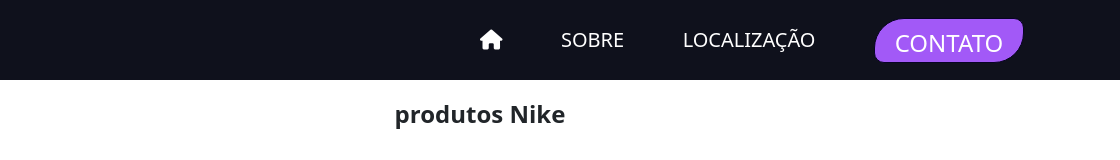
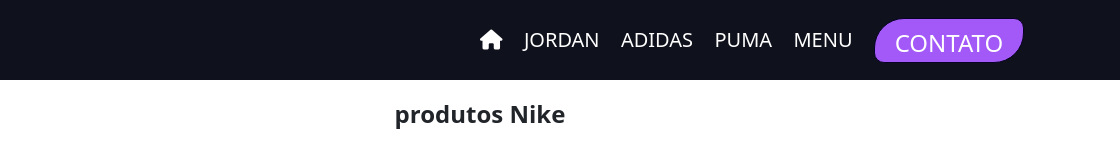
Before and after one commit to gustaxxzz/StyleSport, a plain HTML site: page nike.HTML in a window 1280 px wide. Shown: the top 160 px of the page, 160-1280 px from the left. Drawn offline with Linux system fonts and the light colour scheme.

Commit message:
up em todas page

```diff
--- a/nike.HTML
+++ b/nike.HTML
@@ -20,8 +20,10 @@
         <img class="logo" src="./img/logotipo.png" alt="Logo Senai" />
         <nav id="menu-header" class="menu-header">
           <a href="index.html" title="Início da Página" class="fa-solid fa-house" style="color: #ffffff;" ></a>
-          <a href="#">Sobre</a>
-          <a href="#">Localização</a>
+          <a href="./jordan.HTML">jordan</a>
+          <a href="./adidas.HTML">adidas</a>
+          <a href="./puma.HTML">puma</a>
+          <a href="./index.HTML">menu</a>
           <a class="botao" href="./contato.HTML">Contato</a>
         </nav>
         <a
```
Also changed, not shown: adidas.HTML (+5 -3 lines), index.HTML (+4 -1 lines), jordan.HTML (+4 -2 lines), puma.HTML (+4 -2 lines).
